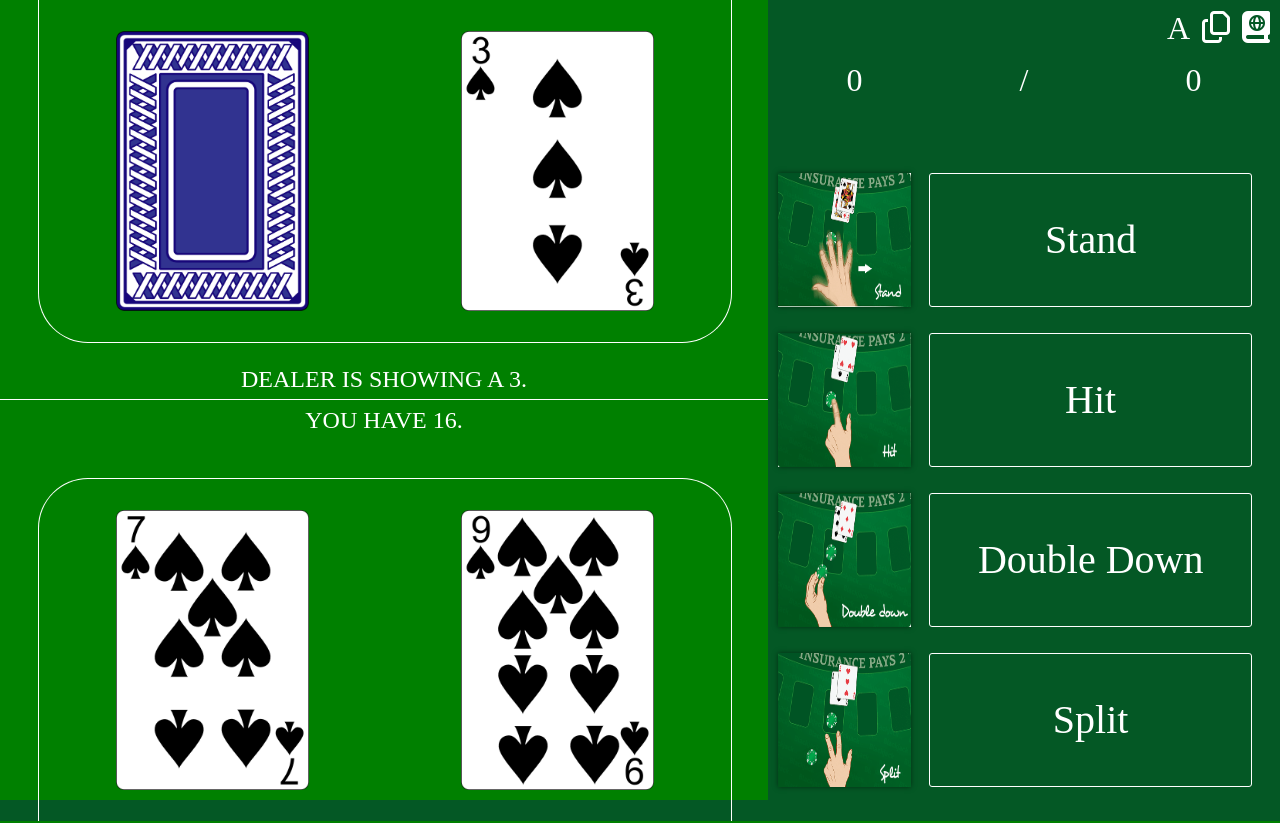
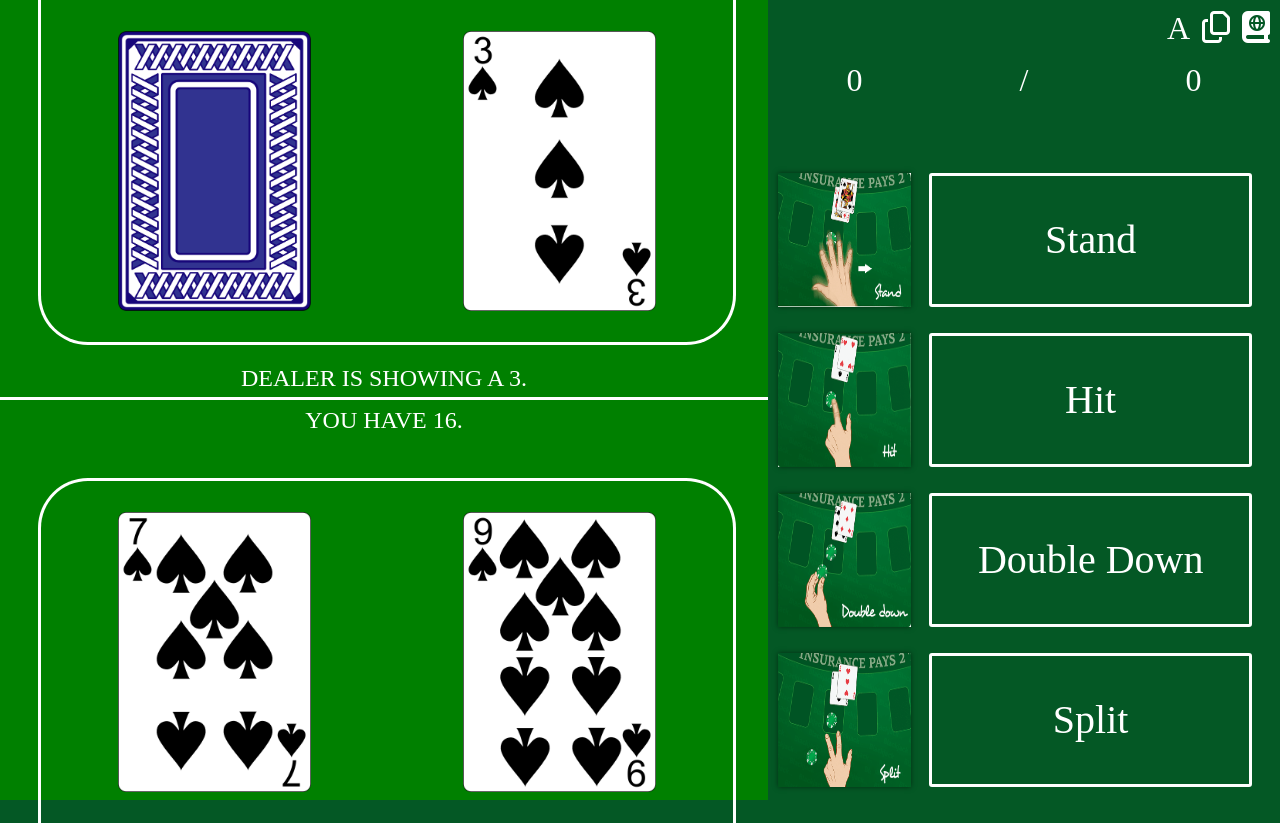
Before and after one commit to cberry216/blackjack-strategy-trainer, a Django app: page /trainer/ in a window 1280 px wide. Run offline with Django 3.2, Linux system fonts and the light colour scheme; a user stored in the database is signed in; some libraries are stand-ins or nearby versions.

Commit message:
Thickened borders and updated colors.

```diff
--- a/blackjack_trainer/static/css/style.css
+++ b/blackjack_trainer/static/css/style.css
@@ -8,7 +8,21 @@ body {
 	margin: 0;
 }
 
+.dev_welcome {
+	margin-top: 10vh;
+	width: 120%;
+	height: 40vh;
+	background-image: url('/static/img/welcome_banner.jpg');
+	background-position: center;
+  background-repeat: no-repeat;
+	background-size: cover;
+	/* filter: blur(8px);
+	-webkit-filter: blur(8px);
+	box-sizing: border-box; */
+}
+
 .welcome {
+	display: none;
 	margin-top: 15%;
 	z-index: 10;
 
@@ -172,7 +186,7 @@ body {
 }
 
 .table__aces--enabled {
-	color: red;
+	color: #c01818;
 }
 
 /* .table__aces--enabled:hover {
@@ -212,7 +226,7 @@ body {
 	height: 95%;
 	width: 90%;
 	margin: 0 5% 5% 5%;
-	border: 1px solid white;
+	border: 3px solid white;
 	border-bottom-left-radius: 50px;
 	border-bottom-right-radius: 50px;
 	border-top: none;
@@ -222,7 +236,7 @@ body {
 }
 
 .dealer__description {
-	border-bottom: 1px solid white;
+	border-bottom: 3px solid white;
 	grid-column: 1 / 3;
 	grid-row: 2 / 3;
 }
@@ -235,7 +249,7 @@ body {
 	height: 95%;
 	width: 90%;
 	margin: 5% 5% 0 5%;
-	border: 1px solid white;
+	border: 3px solid white;
 	border-top-left-radius: 50px;
 	border-top-right-radius: 50px;
 	border-bottom: none;
@@ -325,7 +339,7 @@ body {
 	width: 90%;
 	height: 100%;
 	margin: 0 5%;
-	border: 1px solid white;
+	border: 3px solid white;
 	border-radius: 3px;
 	color: white;
 	background-color: #045825;
```
Also changed, not shown: blackjack_trainer/static/img/welcome_banner.jpg (added).
